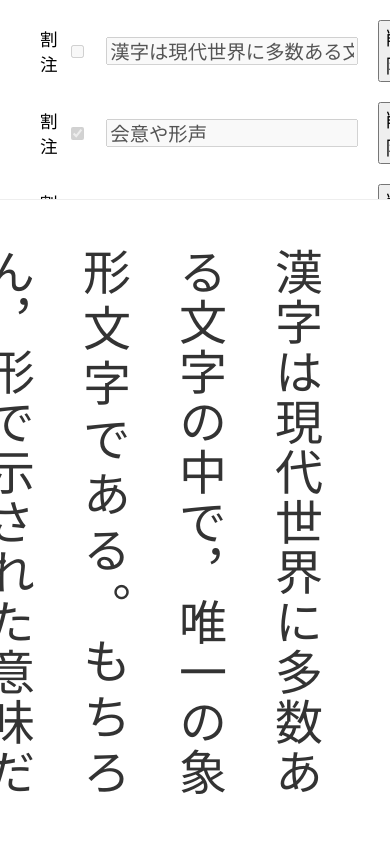
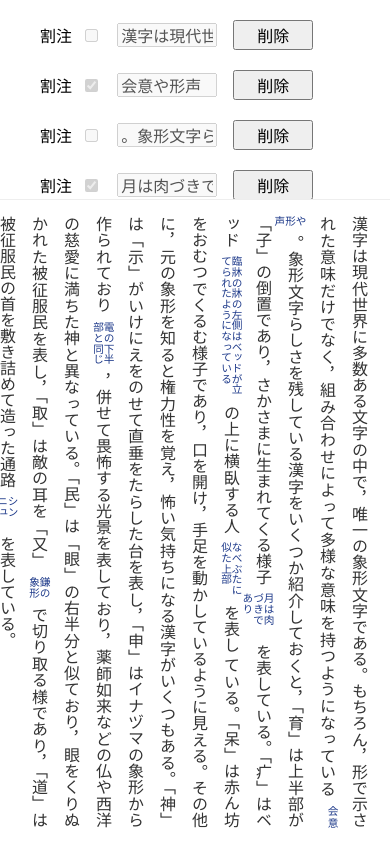
Before and after one commit to slotDumpling/warichu, a React (Vite) app: page / in a window 390 px wide. Built offline with nearby package versions, Linux system fonts and the light colour scheme; a web font is replaced by a local one.

Commit message:
responsive style

```diff
--- a/src/main.css
+++ b/src/main.css
@@ -87,7 +87,7 @@ i.warichu-ph-end {
   position: absolute;
   top: 0;
   bottom: 0;
-  font-size: 0.66em;
+  font-size: calc(2em / 3);
   line-height: 1em;
   transform: translateX(-0.5em);
 }
@@ -116,3 +116,23 @@ div.test-line-wrapper {
   align-items: center;
   width: max-content;
 }
+
+@media (max-width: 640px)  {
+  .text-area {
+    font-size: 1em;
+  }
+  .block-input > input[type="text"],
+  .block-display > input[type="text"] {
+    width: 100px;
+    font-size: 1em;
+  }
+  .block-input,
+  .block-display {
+    font-size: 1em;
+  }
+  .block-input > button,
+  .block-display > button {
+    width: 80px;
+    font-size: 1em;
+  }
+}
```
